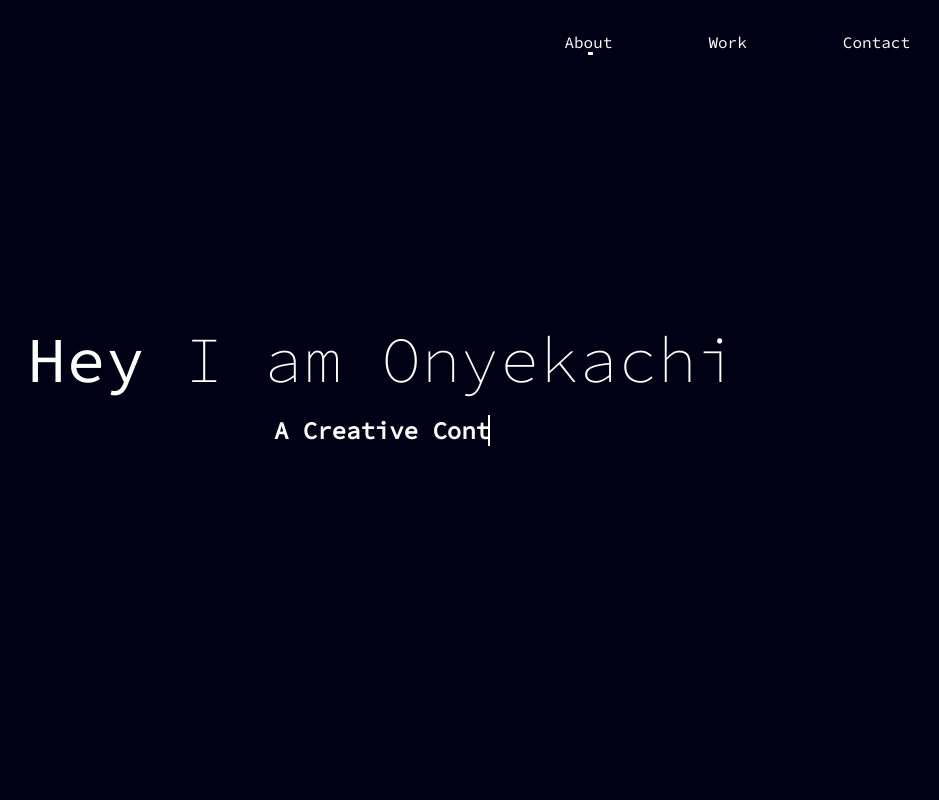
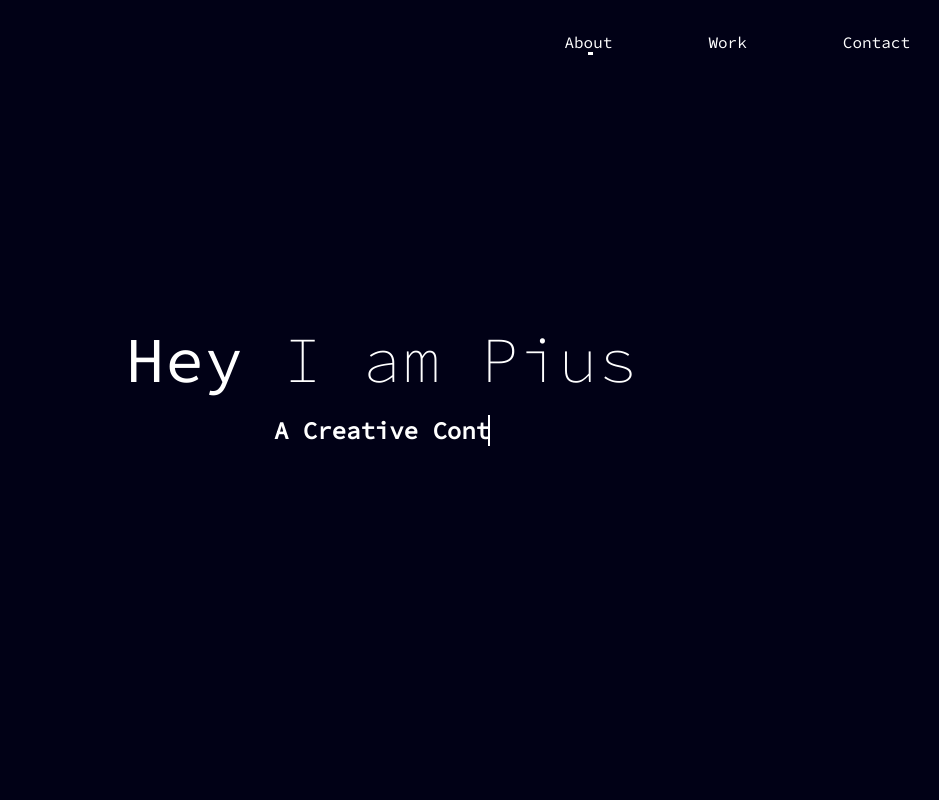
Before and after one commit to mikechibuzor/kachi-s-portfolio, a plain HTML site: page index.html in a window 1280 px wide. Shown: the top 800 px of the page, without its empty margins (258-1197 px from the left). Drawn offline with Linux system fonts and the light colour scheme.

Commit message:
text changes: changed Onyekachi to Pius

```diff
--- a/index.html
+++ b/index.html
@@ -6,7 +6,7 @@
     <meta name="viewport" content="width=device-width, initial-scale=1.0" />
     <link rel="stylesheet" href="./css/style.css" />
     <script src="./javascript/script.js" defer></script>
-    <title>Onyekachi</title>
+    <title>Pius</title>
   </head>
   <body>
     <div class="container">
@@ -42,7 +42,7 @@
         <div class="text-fade">
           <span class="first">Hey</span>
           <span class="slide">
-            <span class="second">I am Onyekachi</span>
+            <span class="second">I am Pius</span>
           </span>
         </div>
         <!-- typewriter -->
```
